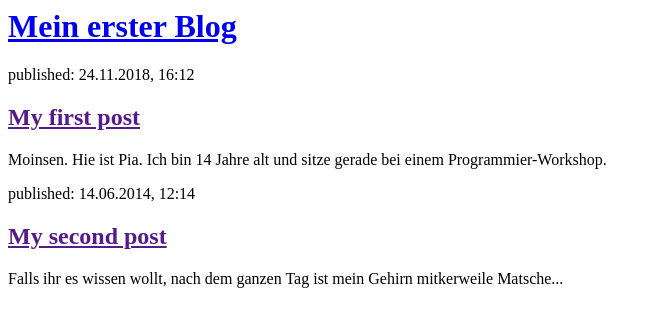
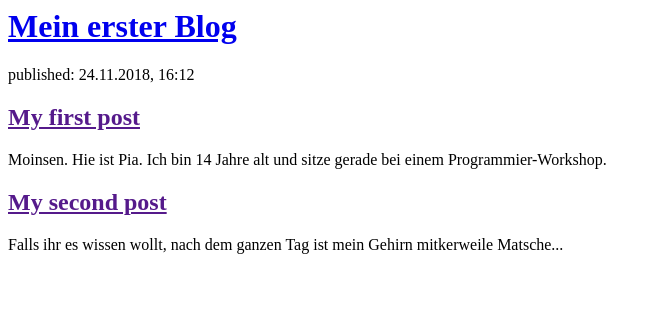
Before and after one commit to Pia2412/My-First-Blog, a Django app: page / in a window 1280 px wide. Shown: the top 327 px of the page, without its empty margins (0-657 px from the left). Run offline with Django 3.2, Linux system fonts and the light colour scheme.

Commit message:
HTML der Site geändert.

```diff
--- a/blog/templates/blog/post_list.html
+++ b/blog/templates/blog/post_list.html
@@ -14,7 +14,7 @@
         </div>
 
         <div>
-            <p>published: 14.06.2014, 12:14</p>
+            <p> </p>
             <h2><a href="">My second post</a></h2>
             <p>Falls ihr es wissen wollt, nach dem ganzen Tag ist mein Gehirn mitkerweile Matsche...</p>
         </div>
```
